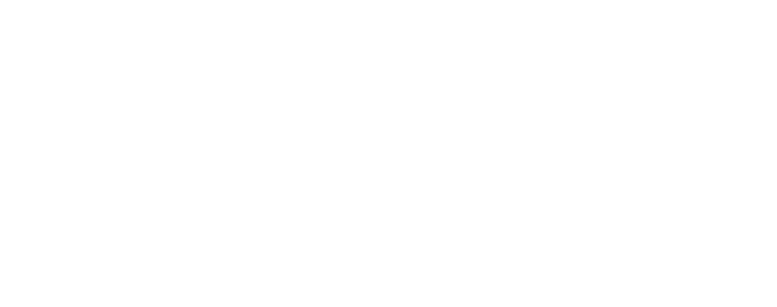
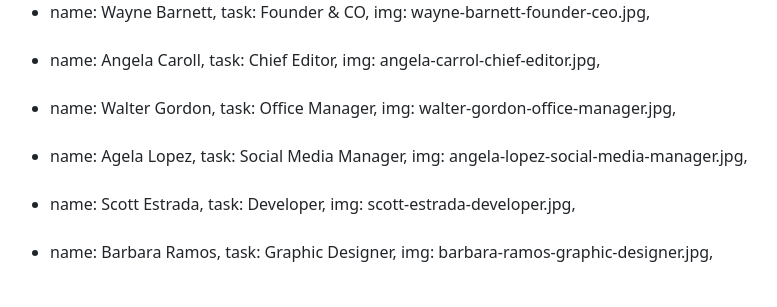
Before and after one commit to rpalanga/js-our-team, a plain HTML site: page index.html in a window 1280 px wide. Shown: the whole page, without its empty margins (64-841 px from the left). Drawn offline with nearby package versions, Linux system fonts and the light colour scheme.

Commit message:
Milestone due quasi completata

```diff
--- a/index.html
+++ b/index.html
@@ -39,6 +39,15 @@
 
 
             </div>
+            <div class="row">
+                <div class="col-12 ">
+                    <div class="d-flex flex-column">
+                        <ul>
+
+                        </ul>
+                    </div>
+                </div>
+            </div>
         </div>
     </div>
 
@@ -48,7 +57,7 @@
     <!-- script js -->
     <script src="https://cdn.jsdelivr.net/npm/bootstrap@5.3.2/dist/js/bootstrap.bundle.min.js" integrity="sha384-C6RzsynM9kWDrMNeT87bh95OGNyZPhcTNXj1NW7RuBCsyN/o0jlpcV8Qyq46cDfL" crossorigin="anonymous"></script>
 
-
+    <!--  my scipt  -->
     <script src="js/script.js"></script>
 </body>
 </html>
--- a/js/script.js
+++ b/js/script.js
@@ -54,12 +54,21 @@ const worker = [
 
 console.log(worker)
 
+const listElement = document.querySelector("ul")
+
 for (let i=0; i < worker.length; i++){
 
-    console.log(worker[i])
+    // console.log(worker[i])
     let workerElement = worker[i];
 
-    for ( key in workerElement){
-        console.log( key + ": " + workerElement[key])
+    let printElement = "";
+
+    for (let key in workerElement){
+
+        console.log(key + ": " + workerElement[key])
+
+        printElement += `${key}: ${workerElement[key]}, `;
     }
+
+    listElement.innerHTML += `<li> ${printElement} <br> </li> <br> `;
 }
```
